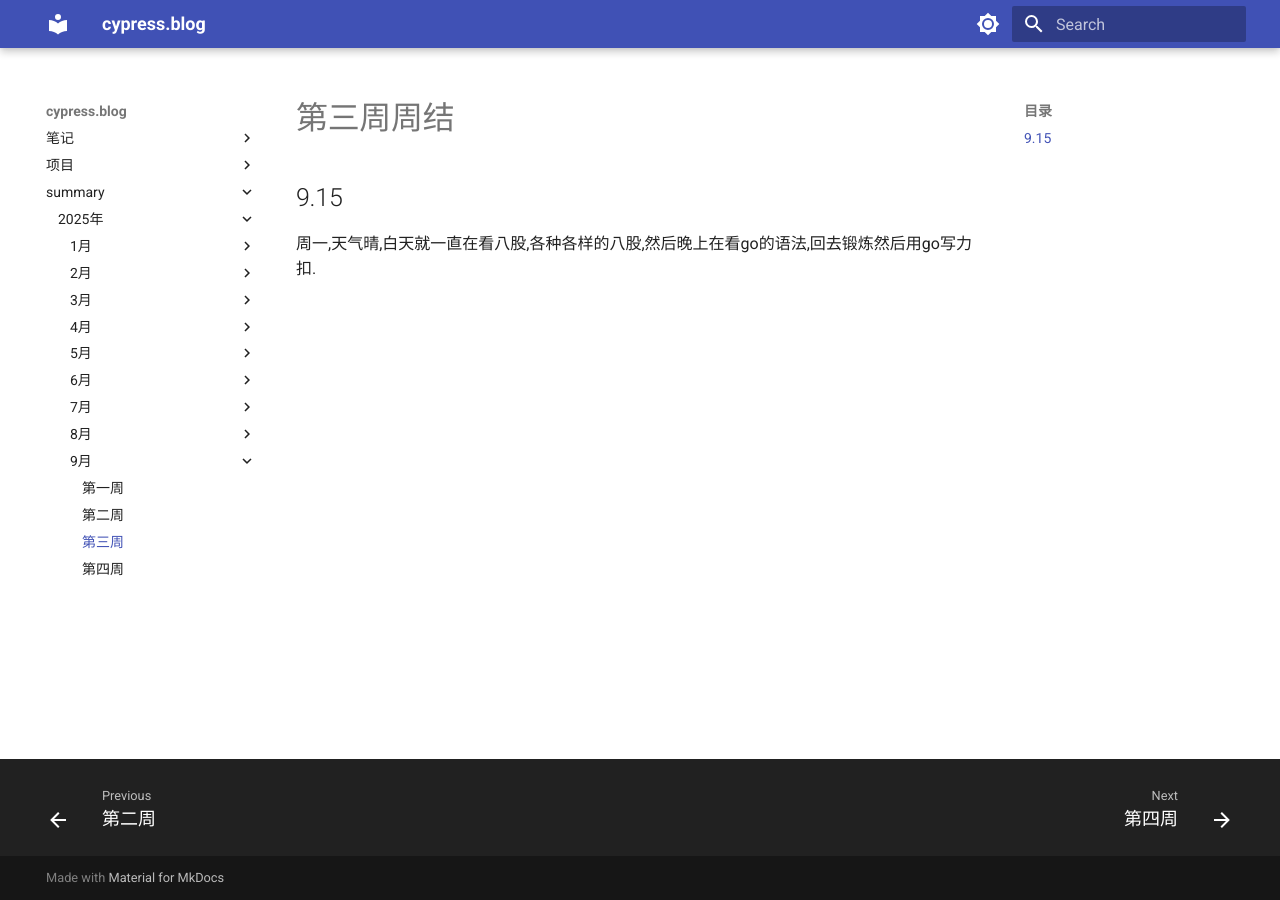
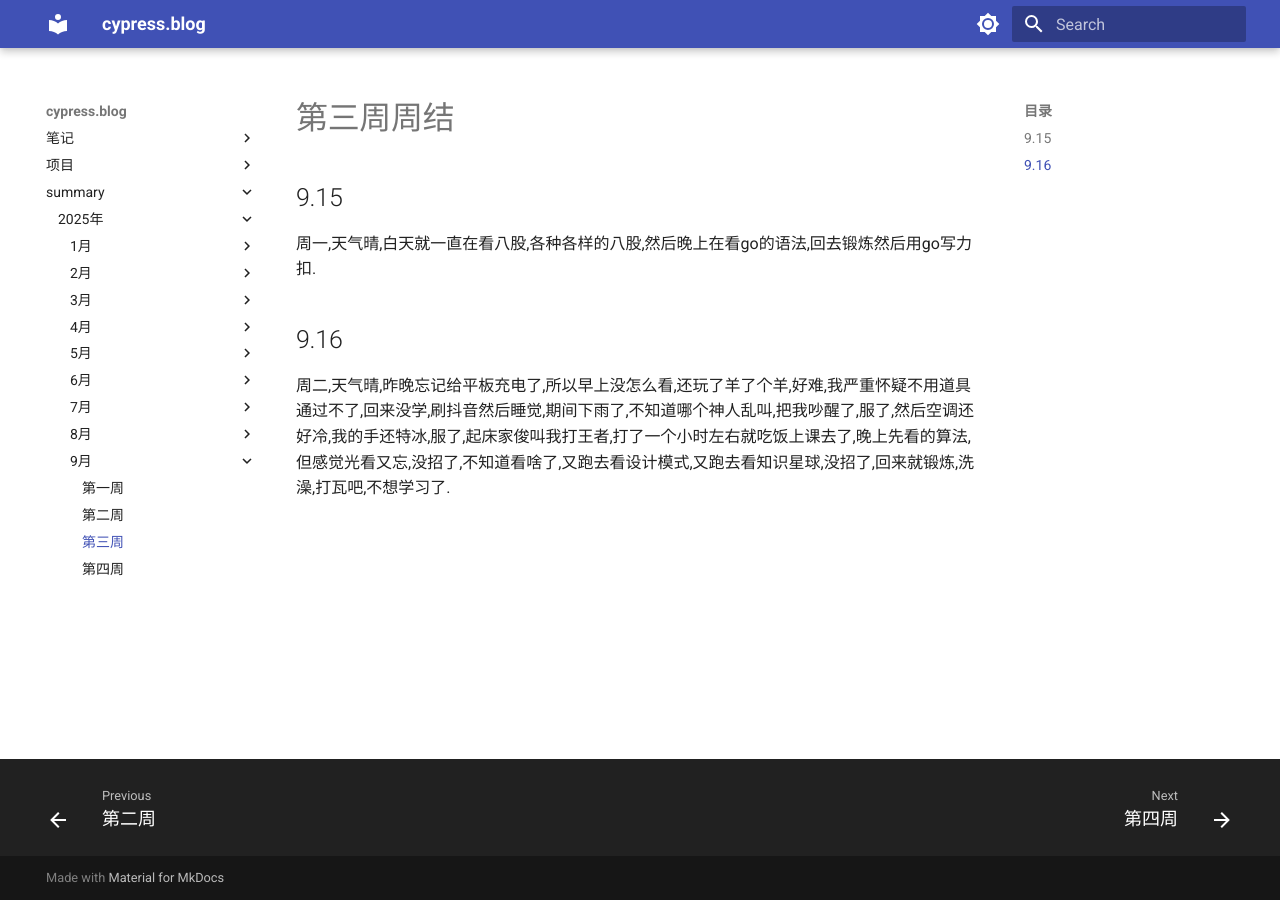
Before and after one commit to cyprer/blog0, an MkDocs documentation site: the page built from docs/summary/25year/9month/3week.md, in a window 1280 px wide. Built offline with MkDocs 1.6.1 and Material for MkDocs 9.7.7, drawn with Linux system fonts in a browser that asks for light colours.

Commit message:
docs: 更新25年9月第三周周结内容
添加9月16日的活动记录，包括学习、娱乐和日常生活情况

```diff
--- a/docs/summary/25year/9month/3week.md
+++ b/docs/summary/25year/9month/3week.md
@@ -2,3 +2,5 @@
 
 ## 9.15
   周一,天气晴,白天就一直在看八股,各种各样的八股,然后晚上在看go的语法,回去锻炼然后用go写力扣.
+## 9.16
+  周二,天气晴,昨晚忘记给平板充电了,所以早上没怎么看,还玩了羊了个羊,好难,我严重怀疑不用道具通过不了,回来没学,刷抖音然后睡觉,期间下雨了,不知道哪个神人乱叫,把我吵醒了,服了,然后空调还好冷,我的手还特冰,服了,起床家俊叫我打王者,打了一个小时左右就吃饭上课去了,晚上先看的算法,但感觉光看又忘,没招了,不知道看啥了,又跑去看设计模式,又跑去看知识星球,没招了,回来就锻炼,洗澡,打瓦吧,不想学习了.
```
